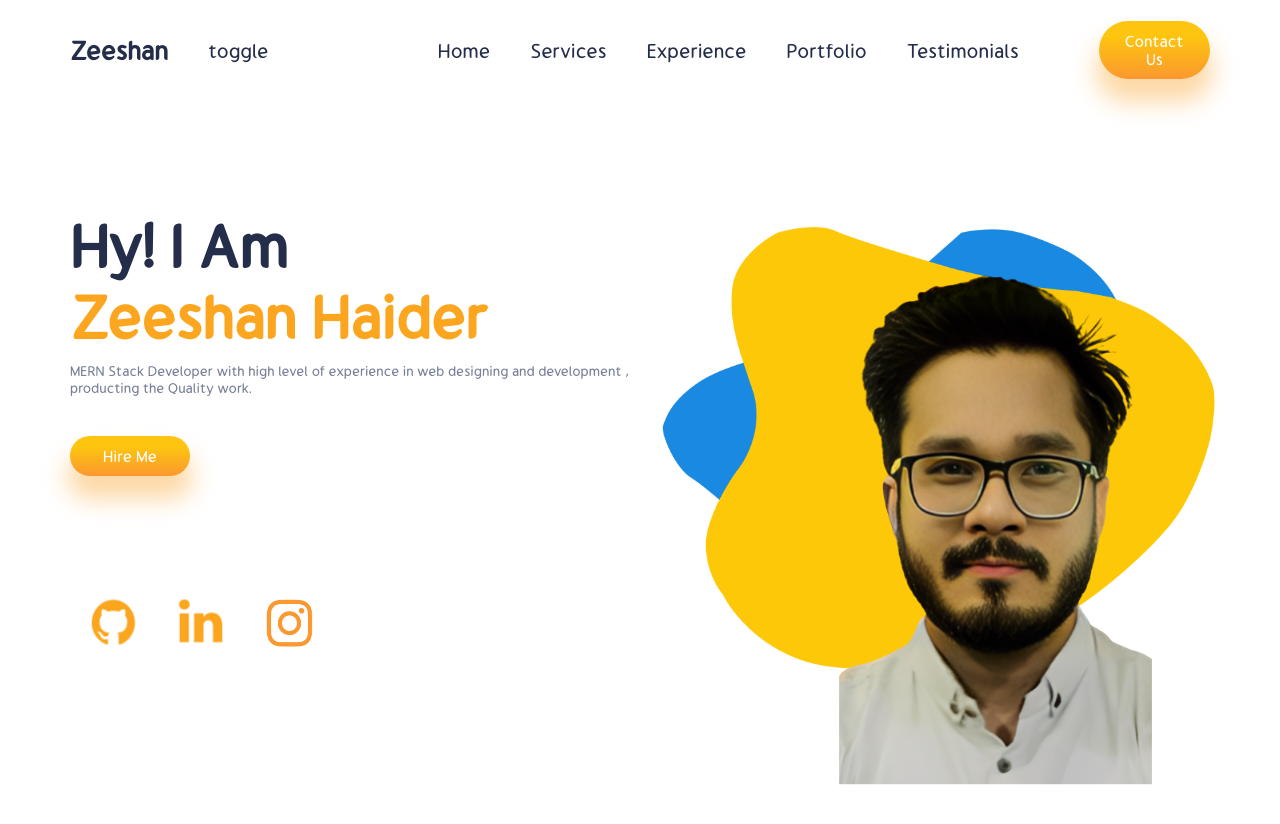
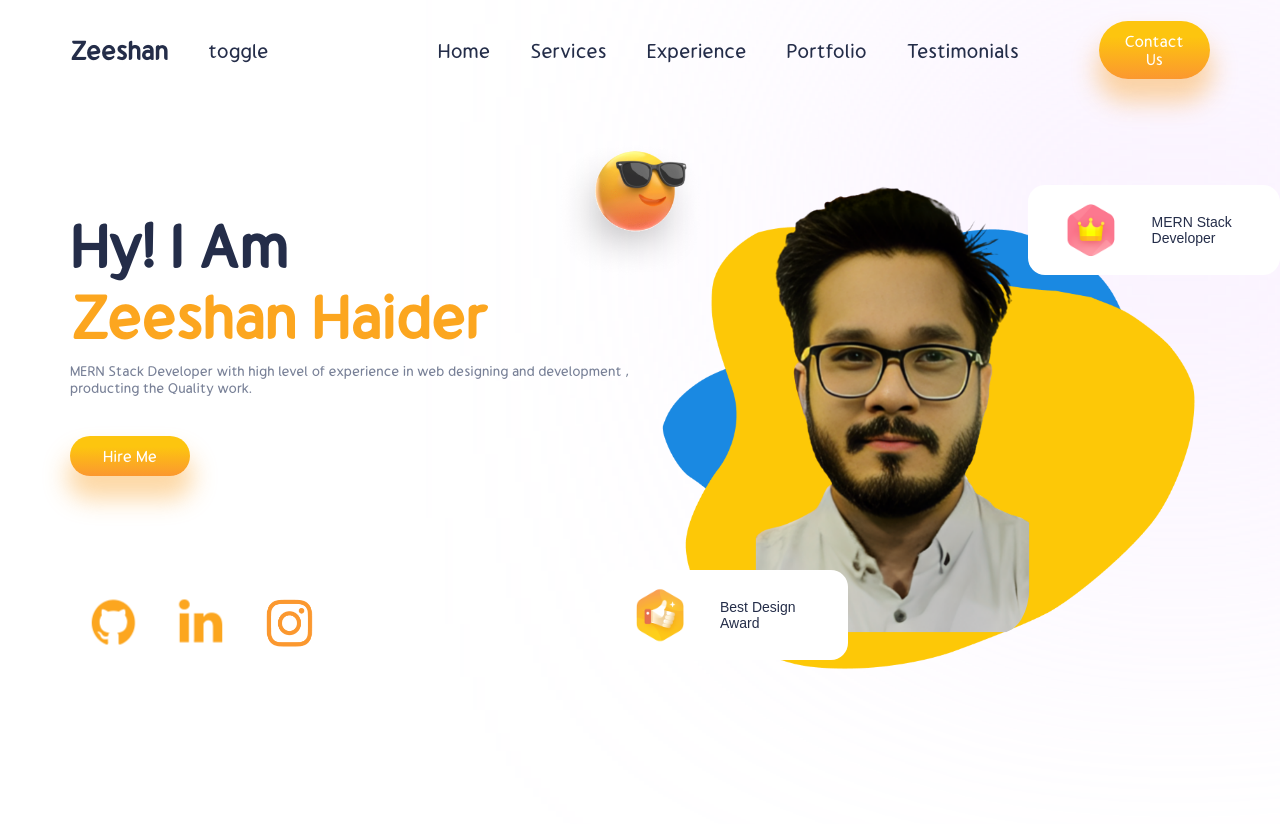
Before and after one commit to zeeshanhaider538/ZEESHAN-HAIDER-Portfolio, a React (Create React App) app: page / in a window 1280 px wide. Shown: the top 824 px of the page. Built offline with nearby package versions, Linux system fonts and the light colour scheme.

Commit message:
Intro Done

```diff
--- /dev/null
+++ b/src/Components/FloatingDiv/FloatingDIv.jsx
@@ -0,0 +1,16 @@
+import React from "react";
+import "./FloatingDiv.css";
+const FloatingDIv = ({ image, txt1, txt2 }) => {
+  return (
+    <div className="floatingdiv">
+      <img src={image} alt="Crown"></img>
+      <span>
+        {txt1}
+        <br />
+        {txt2}
+      </span>
+    </div>
+  );
+};
+
+export default FloatingDIv;
--- /dev/null
+++ b/src/Components/FloatingDiv/FloatingDiv.css
@@ -0,0 +1,18 @@
+.floatingdiv{
+    justify-content:space-around ;
+    display: flex;
+    background: white ;
+    box-shadow:var(--boxshadow) ;
+    border-radius: 17px;
+    align-items: center;
+    padding: 0px 28px 0px 0px;
+    height: 4.5em;
+}
+.floatingdiv>img{
+    transform: scale(0.4);
+}
+.floatingdiv>span{
+    font-family: sans-serif;
+    font-size: 14px;
+    width: 5rem;
+}
--- a/src/Components/Intro/Intro.css
+++ b/src/Components/Intro/Intro.css
@@ -62,10 +62,31 @@
 }
 .i-right > :nth-child(2) {
   transform: scale(0.67);
-  left: -3rem;
+  left: -4rem;
   top: -4.6rem;
 }
 .i-right > :nth-child(3) {
-  transform: scale(0.8);
-  left: 28%;
+  transform: scale(0.7);
+  left: 10%;
+  top: -6rem;
+  border-radius: 10% 10%;
 }
+.i-right > :nth-child(4) {
+  transform: scale(0.6);
+  top: -19%;
+  left: -24%;
+  border-radius: 50%;
+  padding: 0;
+}
+.blur{
+  position: absolute;
+  width: 22rem;
+  height: 14rem;
+  background-repeat: 50%;
+  background:#edd0ff;
+  filter:blur(212px);
+  z-index: -9;
+  top: -18%;
+  left: 56%;
+
+}
--- a/src/Components/Intro/Intro.jsx
+++ b/src/Components/Intro/Intro.jsx
@@ -9,6 +9,7 @@ import Boy from "../../img/boy.png";
 import Thumbup from "../../img/thumbup.png";
 import Crown from "../../img/crown.png";
 import Glassesimoji from "../../img/glassesimoji.png";
+import FloatingDIv from "../FloatingDiv/FloatingDIv";
 const Intro = () => {
   return (
     <div className="intro">
@@ -36,6 +37,15 @@ const Intro = () => {
         <img src={Vector1} alt="Vector1"></img>
         <img src={Vector2} alt="Vector2"></img>
         <img src={Boy} alt="Boy"></img>
+        <img src={Glassesimoji} alt="Glassesemoji"/>
+        <div style={{top:"-4%",left:"68%"}}>
+         <FloatingDIv image={Crown} txt1={"MERN Stack"} txt2={"Developer"}/>
+        </div>
+        <div style={{top:"18rem",left:'-2rem'}}>
+          <FloatingDIv image={Thumbup} txt1="Best Design" txt2="Award"/>
+        </div>
+        {/* {Blr Divs} */}
+        <div className="blur" style={{background:"rgb(238 210 255)" }}></div>
          </div>
     </div>
   );
```
